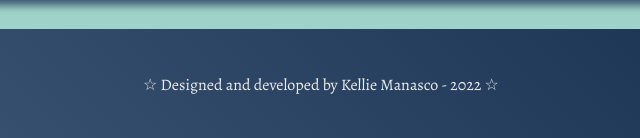
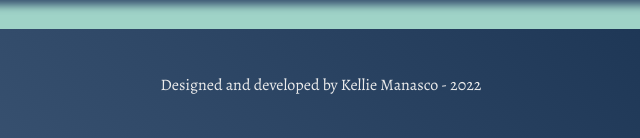
Before and after one commit to kelnicmana/kelnicmana.github.io, a plain HTML site: page index.html in a window 1280 px wide. Shown: the part 1348-1486 px from the top of the page, 319-959 px from the left. Drawn offline with nearby package versions, Linux system fonts and the light colour scheme.

Commit message:
changes title to my name and removes stars from footer text

```diff
--- a/index.html
+++ b/index.html
@@ -11,7 +11,7 @@
       property="og:description"
       content="My web development personal page."
     />
-    <title>&hearts; /kelnicmana. &hearts;</title>
+    <title>Kellie Manasco</title>
     <link rel="stylesheet" href="styles/reset.css" />
     <link rel="stylesheet" href="styles/style.css" />
     <link rel="preconnect" href="https://fonts.googleapis.com" />
@@ -50,8 +50,6 @@
         </p>
       </div>
     </main>
-    <footer>
-      &star; Designed and developed by Kellie Manasco - 2022 &star;
-    </footer>
+    <footer>Designed and developed by Kellie Manasco - 2022</footer>
   </body>
 </html>
```
